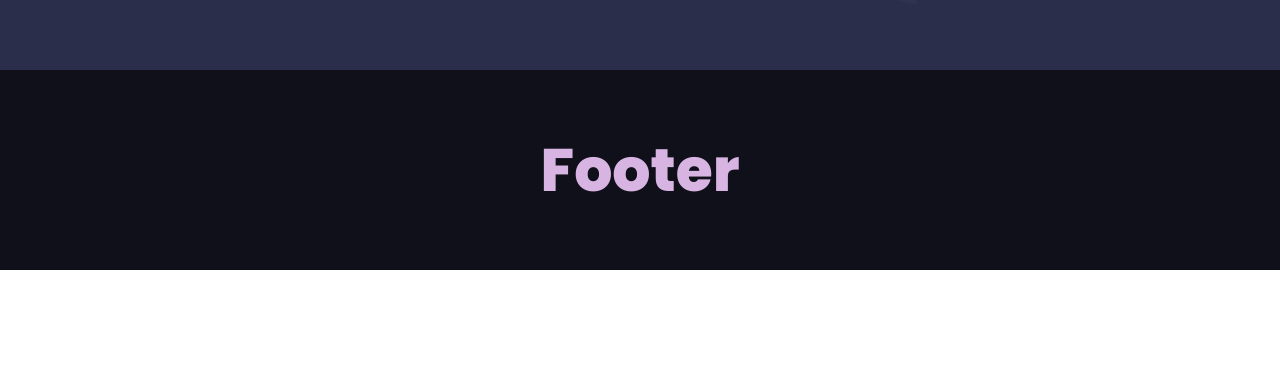
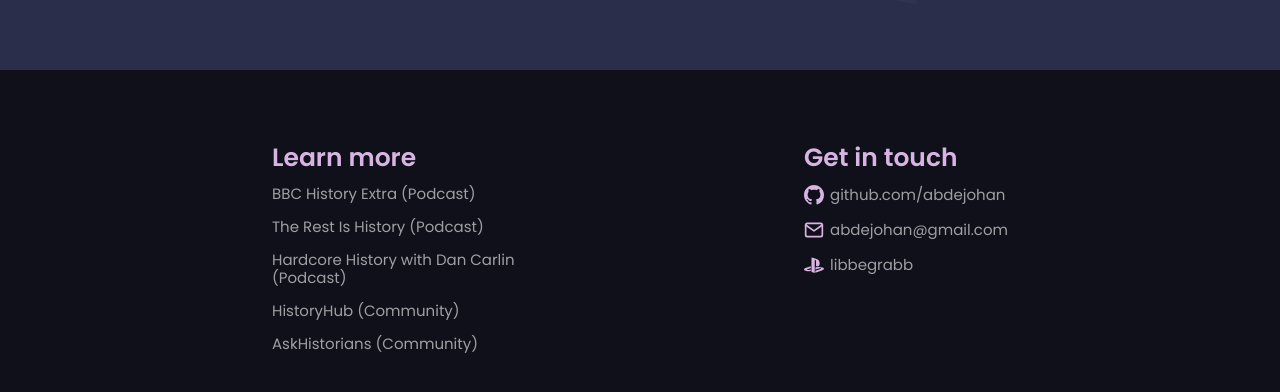
Before and after one commit to abdejohan/history-app, a React (Vite) app: page / in a window 1280 px wide. Shown: the part 730-1122 px from the top of the page. Before the commit the page ends 1000 px from the top, so only its background shows below. Built offline with nearby package versions, Linux system fonts and the light colour scheme; no server answers.

Commit message:
Add content to footer

```diff
--- a/src/common/Footer.tsx
+++ b/src/common/Footer.tsx
@@ -1,7 +1,63 @@
+import { Link } from "react-router-dom";
+import { BsGithub, BsPlaystation } from "react-icons/bs";
+import { FiMail } from "react-icons/fi";
+
 const Footer = () => {
 	return (
 		<footer>
-			<h1>Footer</h1>
+			<div className='list-container'>
+				<h5 className='list-title'>Learn more</h5>
+				<ul>
+					<li>
+						<Link to='https://www.historyextra.com/podcast/' target='_blank'>
+							BBC History Extra (Podcast)
+						</Link>
+					</li>
+					<li>
+						<Link to='https://www.bbc.co.uk/sounds/brand/p0d0mj5v' target='_blank'>
+							The Rest Is History (Podcast)
+						</Link>
+					</li>
+					<li>
+						<Link to='https://www.dancarlin.com/hardcore-history-series/' target='_blank'>
+							Hardcore History with Dan Carlin (Podcast)
+						</Link>
+					</li>
+					<li>
+						<Link to='https://historyhub.history.gov/' target='_blank'>
+							HistoryHub (Community)
+						</Link>
+					</li>
+					<li>
+						<Link to='https://www.reddit.com/r/AskHistorians/' target='_blank'>
+							AskHistorians (Community)
+						</Link>
+					</li>
+				</ul>
+			</div>
+			<div className='list-container'>
+				<h5 className='list-title'>Get in touch</h5>
+				<ul>
+					<li>
+						<BsGithub className='list-icon' />
+						<Link to='https://www.github.com/abdejohan' target='_blank'>
+							github.com/abdejohan
+						</Link>
+					</li>
+					<li>
+						<FiMail className='list-icon' />
+						<Link to='mailto:abdejohan@gmail.com' target='_blank'>
+							abdejohan@gmail.com
+						</Link>
+					</li>
+					<li>
+						<BsPlaystation className='list-icon' />
+						<Link to='https://www.playstation.com/' target='_blank'>
+							libbegrabb
+						</Link>
+					</li>
+				</ul>
+			</div>
 		</footer>
 	);
 };
--- a/src/styles/common/_footer.scss
+++ b/src/styles/common/_footer.scss
@@ -2,6 +2,58 @@
 	min-height: 25vh;
 	background-color: $background3;
 	display: flex;
-	justify-content: center;
-	align-items: center;
+	flex-flow: row wrap;
+	justify-content: space-evenly;
+	align-items: flex-start;
+	padding: 50px 20px;
+
+	.list-container {
+		//border: 1px solid red;
+		display: flex;
+		flex-flow: column nowrap;
+		max-width: 300px;
+		justify-content: center;
+		align-items: flex-start;
+		padding: 20px;
+		& .list-title {
+			margin-bottom: 10px;
+			//border: 1px solid orange;
+		}
+		& ul {
+			//border: 1px solid green;
+			display: flex;
+			flex-flow: column nowrap;
+			width: fit-content;
+			gap: 15px;
+			list-style-type: none;
+			& li {
+				display: flex;
+				align-items: center;
+				& .list-icon {
+					height: 2rem;
+					width: 2rem;
+					margin-right: 6px;
+				}
+				& a {
+					font-size: 1.5rem;
+					text-decoration: none;
+					opacity: 0.6;
+					&:hover {
+						text-decoration: underline;
+					}
+				}
+			}
+		}
+	}
 }
+
+@media screen and (max-width: 560px) {
+	footer {
+		align-items: center;
+		flex-flow: column nowrap;
+
+		& .list-container {
+			width: 250px;
+		}
+	}
+}
--- a/src/styles/index.scss
+++ b/src/styles/index.scss
@@ -26,13 +26,13 @@
 
 @media only screen and (max-width: 700px) {
 	* {
-		font-size: 8px;
+		font-size: 9px;
 	}
 }
 
 @media only screen and (max-width: 500px) {
 	* {
-		font-size: 6px;
+		font-size: 7.5px;
 	}
 }
 
```
